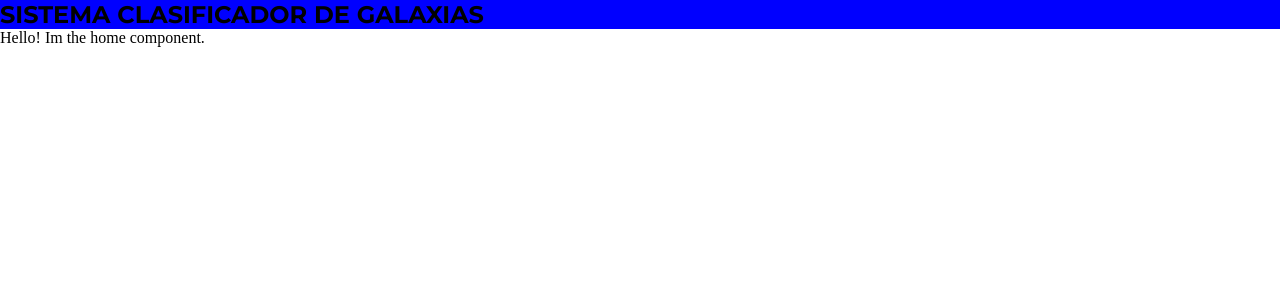
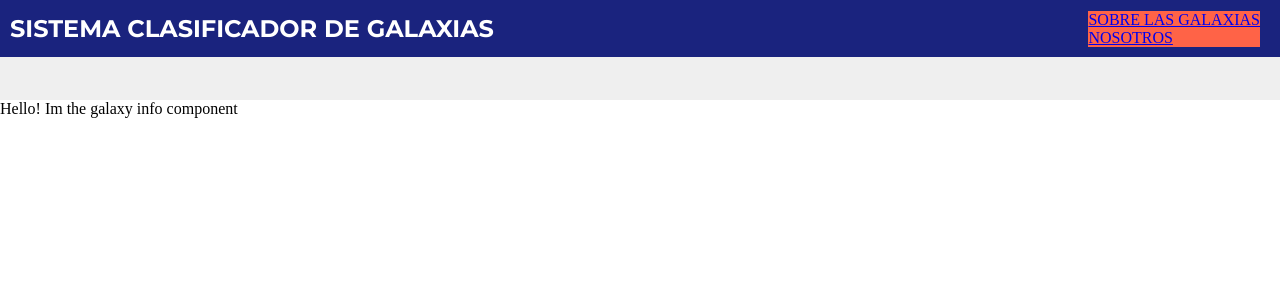
Before and after one commit to Galaxy-Classifier/galaxy-classifier-web, a React (Create React App) app: page /galaxy-info in a window 1280 px wide. Shown: the top 300 px of the page. Built offline with nearby package versions, Linux system fonts and the light colour scheme.

Commit message:
Added basic styling, added proptypes, fixed React router implementation, closes #3, addresses #2 and AB#33

```diff
--- a/src/App.js
+++ b/src/App.js
@@ -4,14 +4,22 @@ import {
   Switch,
   Route
 } from 'react-router-dom';
+import About from './components/About';
+import GalaxyInfo from './components/GalaxyInfo';
 import Home from './components/Home';
 
 export default function App() {
   return (
     <Router>
       <Switch>
-        <Route path='/'>
+        <Route exact path='/'>
           <Home />
+        </Route>
+        <Route path='/about'>
+          <About />
+        </Route>
+        <Route path='/galaxy-info'>
+          <GalaxyInfo />
         </Route>
       </Switch>
     </Router>
--- /dev/null
+++ b/src/components/About.js
@@ -0,0 +1,12 @@
+import React from 'react';
+import Layout from '../containers/Layout';
+
+export default function About() {
+  return (
+    <Layout>
+      <div>
+        Hello! Im the about component
+      </div>
+    </Layout>
+  );
+}
--- /dev/null
+++ b/src/components/GalaxyInfo.js
@@ -0,0 +1,12 @@
+import React from 'react';
+import Layout from '../containers/Layout';
+
+export default function GalaxyInfo() {
+  return (
+    <Layout>
+      <div>
+        Hello! Im the galaxy info component
+      </div>
+    </Layout>
+  );
+}
--- /dev/null
+++ b/src/components/Link.js
@@ -0,0 +1,17 @@
+import React from 'react';
+import PropTypes from 'prop-types';
+import { Link } from 'react-router-dom';
+
+export default function CustomLink(props) {
+  const { to, label } = props;
+  return (
+    <div>
+      <Link to={to}>{label}</Link>
+    </div>
+  );
+}
+
+CustomLink.propTypes = {
+  to: PropTypes.string,
+  label: PropTypes.string,
+};
--- a/src/containers/Layout.js
+++ b/src/containers/Layout.js
@@ -1,4 +1,6 @@
 import React from 'react';
+import PropTypes from 'prop-types';
+import Link from '../components/Link';
 import '../styles/layout.css';
 
 
@@ -6,15 +8,23 @@ export default function Layout({ children }) {
   return (
     <>
       <header>
-        <nav>
-          <h1>SISTEMA CLASIFICADOR DE GALAXIAS</h1>
+        <nav className="NavElements">
+          <h1 className="NavTitle">SISTEMA CLASIFICADOR DE GALAXIAS</h1>
+          <section className="NavButtons">
+            <Link to='/galaxy-info' label='SOBRE LAS GALAXIAS' />
+            <Link to='/about' label='NOSOTROS' />
+          </section>
         </nav>
-        <section>
+        <section className="InstitutionalImagesContainer">
         </section>
       </header>
-      <div>
+      <div className="Container">
         {children}
       </div>
     </>
-  )
+  );
 }
+
+Layout.propTypes = {
+  children: PropTypes.node,
+};
--- a/src/index.css
+++ b/src/index.css
@@ -1,7 +1,15 @@
 html, body { min-height: 100%; margin: 0; }
 
 header {
+  display: flex;
   background-color: blue;
+  flex-direction: column;
+  min-height: 100px;
+}
+
+nav {
+  background-color: #1A237E;
+  flex: 0.5;
 }
 
 h1 { margin: 0; font-family: 'Montserrat', sans-serif; }
--- a/src/styles/layout.css
+++ b/src/styles/layout.css
@@ -1,4 +1,24 @@
-nav {
-    height: 100%;
-    width: 100%;
+.Container {
+  height: 80%;
 }
+
+.NavTitle {
+  color: white;
+  margin-left: 10px;
+}
+
+.NavElements {
+  display: flex;
+  justify-content: space-between;
+  align-items: center;
+}
+
+.NavButtons {
+  background-color: tomato;
+  margin-right: 20px;
+}
+
+.InstitutionalImagesContainer {
+  background-color: #EFEFEF;
+  flex: 1;
+}
```
